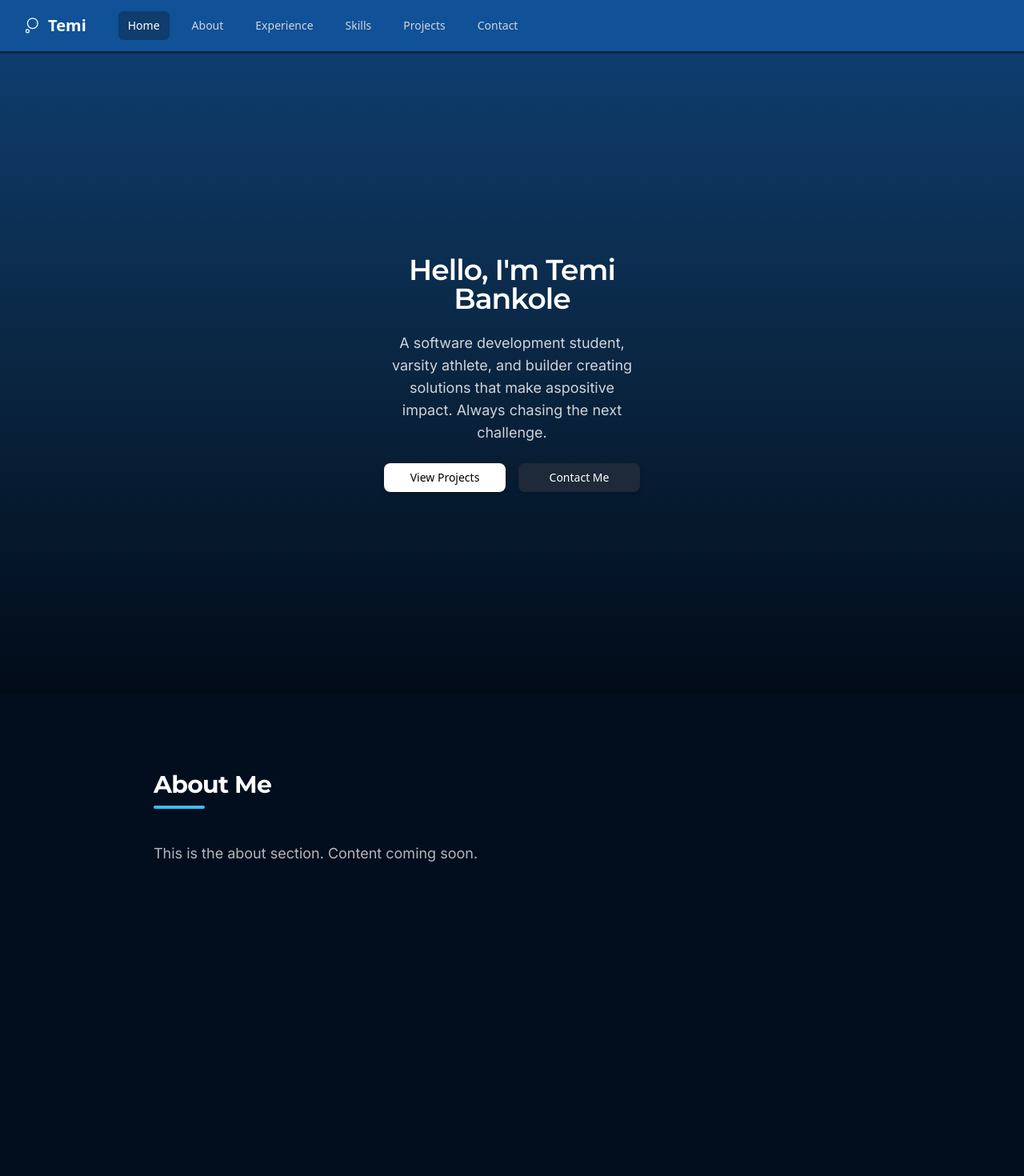
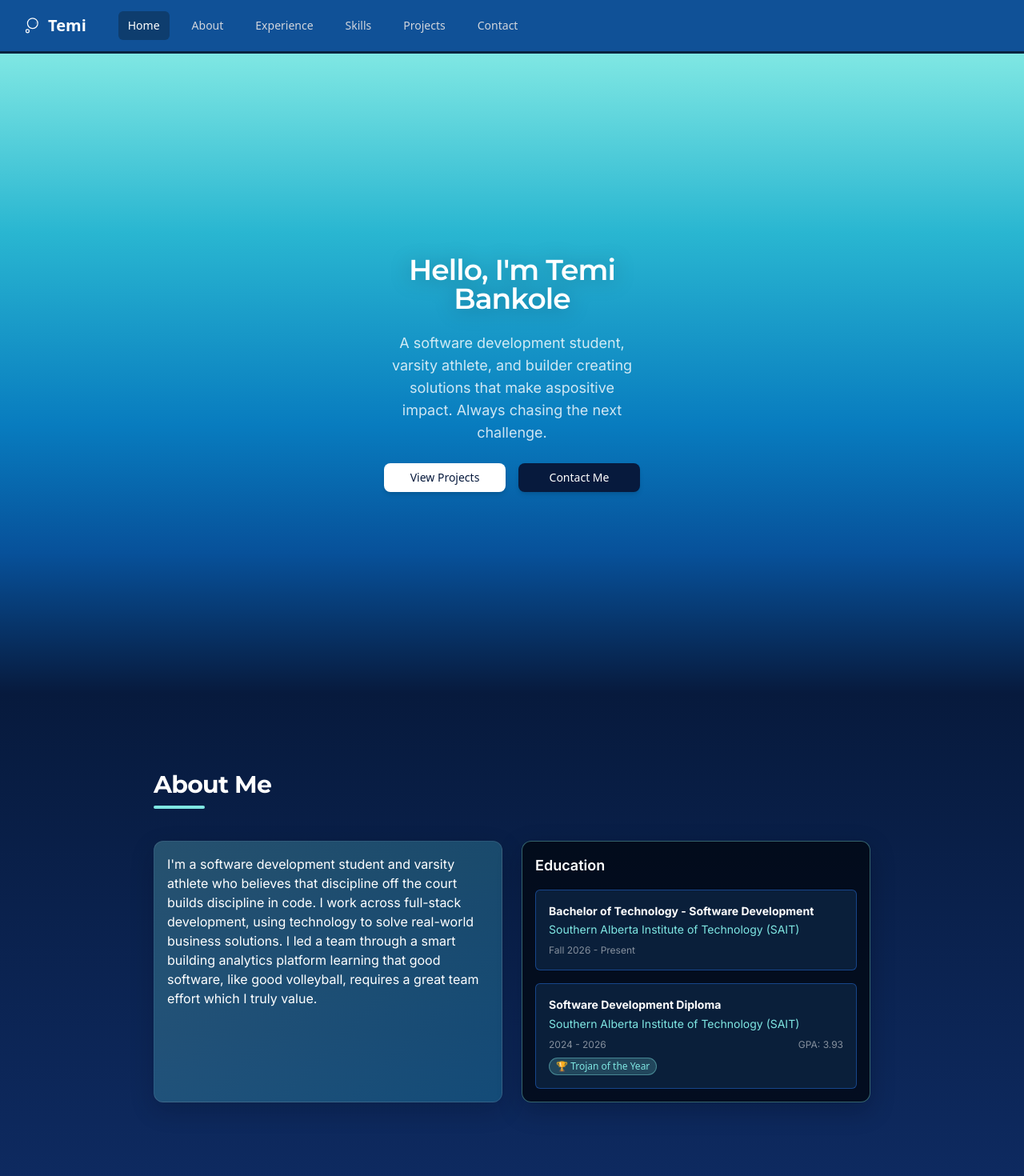
Before and after one commit to Temsters/Portfolio, a Next.js app: page / in a window 1280 px wide. Shown: the top 1470 px of the page at 80% size. Built offline with nearby package versions, Linux system fonts and the light colour scheme.

Commit message:
Add gradient to display ocean theme of portfolio

```diff
--- a/app/_components/About.js
+++ b/app/_components/About.js
@@ -1,14 +1,62 @@
 "use client";
 
 export default function About() {
+
+  //Education stored as an array of objects with degree, school, and year properties.
+  const education = [
+    {
+      degree: "Bachelor of Technology - Software Development",
+      school: "Southern Alberta Institute of Technology (SAIT)",
+      period: "Fall 2026 - Present",
+      gpa:null,
+      badge: null
+
+    },
+    {
+      degree: "Software Development Diploma",
+      school: "Southern Alberta Institute of Technology (SAIT)",
+      period: "2024 - 2026",
+      gpa:"GPA: 3.93",
+      badge: "Trojan of the Year"
+
+    }
+  ];
+
   return (
-    <section id="about" className="min-h-screen w-full bg-[#020e1e] px-6 py-24 text-white sm:px-10 md:px-14 lg:px-16">
+    <section id="about" className="min-h-screen w-full bg-[linear-gradient(180deg,_var(--midnight)_0%,_var(--navy)_100%)] px-6 py-24 text-white sm:px-10 md:px-14 lg:px-16">
       <div className="max-w-4xl mx-auto">
         <h2 className="text-3xl font-bold tracking-tight text-white mb-2">About Me</h2>
-        <div className="w-16 h-1 bg-[#38BDF8] rounded-3xl mb-10" />
-        <p className="text-white/70 text-lg leading-8">
-          This is the about section. Content coming soon.
-        </p>
+        <div className="w-16 h-1 bg-[var(--surface)] rounded-3xl mb-10" />
+        <div className="flex flex-col sm:flex-row gap-6">
+
+          {/* Left - Bio */}
+          <div className="flex-1 max-h-full rounded-xl border border-white/10 bg-[linear-gradient(135deg,_rgba(127,231,227,0.25)_0%,_rgba(41,182,209,0.25)_100%)] p-4 shadow-[0_10px_30px_rgba(2,8,18,0.2)]">
+            <p>I&apos;m a software development student and varsity athlete who believes that discipline off the court builds discipline in code.
+              I work across full-stack development, using technology to solve real-world business solutions.
+              I led a team through a smart building analytics platform learning that good software, like good volleyball, requires a great team effort which I truly value.
+            </p>
+          </div>
+
+          {/* Right - Education */}
+          <div className="flex-1 rounded-xl border border-[var(--surface)]/40 bg-[#020812]/80 p-4 flex flex-col gap-4 shadow-[0_10px_30px_rgba(2,8,18,0.25)]">
+            <p className="text-lg font-semibold text-white">Education</p>
+            {education.map((edu, i) => (
+              <div key={i} className="rounded-md border border-blue-500/40 bg-[#0A1F3A] p-4">
+                <p className="font-bold text-white text-sm leading-snug">{edu.degree}</p>
+                <p className="text-[var(--surface)] text-sm mt-1">{edu.school}</p>
+                <div className="flex items-center justify-between mt-2">
+                  <p className="text-white/50 text-xs">{edu.period}</p>
+                  {edu.gpa && <p className="text-white/50 text-xs">{edu.gpa}</p>}
+                </div>
+                {edu.badge && (
+                  <span className="inline-block mt-2 text-xs bg-[rgba(127,231,227,0.2)] text-[var(--surface)] border border-[var(--surface)]/40 rounded-full px-2 py-0.5">
+                    🏆 {edu.badge}
+                  </span>
+                )}
+              </div>
+            ))}
+          </div>
+        </div>
       </div>
     </section>
   );
--- a/app/_components/Contact.js
+++ b/app/_components/Contact.js
@@ -2,10 +2,10 @@
 
 export default function Contact() {
   return (
-    <section id="contact" className="min-h-screen w-full bg-[#020e1e] px-6 py-24 text-white sm:px-10 md:px-14 lg:px-16">
+    <section id="contact" className="min-h-screen w-full bg-[linear-gradient(180deg,_var(--ocean)_0%,_var(--deep-ocean)_100%)] px-6 py-24 text-white sm:px-10 md:px-14 lg:px-16">
       <div className="max-w-4xl mx-auto">
         <h2 className="text-3xl font-bold tracking-tight text-white mb-2">Contact</h2>
-        <div className="w-16 h-1 bg-[#38BDF8] rounded-3xl mb-10" />
+        <div className="w-16 h-1 bg-[var(--surface)] rounded-3xl mb-10" />
         <p className="text-white/70 text-lg leading-8">
           This is the contact section. Content coming soon.
         </p>
--- a/app/_components/Projects.js
+++ b/app/_components/Projects.js
@@ -2,10 +2,10 @@
 
 export default function Projects() {
   return (
-    <section id="projects" className="min-h-screen w-full bg-[#020e1e] px-6 py-24 text-white sm:px-10 md:px-14 lg:px-16">
+    <section id="projects" className="min-h-screen w-full bg-[linear-gradient(180deg,_var(--deep-blue)_0%,_var(--ocean)_100%)] px-6 py-24 text-white sm:px-10 md:px-14 lg:px-16">
       <div className="max-w-4xl mx-auto">
         <h2 className="text-3xl font-bold tracking-tight text-white mb-2">Projects</h2>
-        <div className="w-16 h-1 bg-[#38BDF8] rounded-3xl mb-10" />
+        <div className="w-16 h-1 bg-[var(--surface)] rounded-3xl mb-10" />
         <p className="text-white/70 text-lg leading-8">
           This is the about section. Content coming soon.
         </p>
--- a/app/_components/Skills.js
+++ b/app/_components/Skills.js
@@ -2,10 +2,10 @@
 
 export default function Skills() {
   return (
-    <section id="skills" className="min-h-screen w-full bg-[#020e1e] px-6 py-24 text-white sm:px-10 md:px-14 lg:px-16">
+    <section id="skills" className="min-h-screen w-full bg-[linear-gradient(180deg,_var(--navy)_0%,_var(--deep-blue)_100%)] px-6 py-24 text-white sm:px-10 md:px-14 lg:px-16">
       <div className="max-w-4xl mx-auto">
         <h2 className="text-3xl font-bold tracking-tight text-white mb-2">Skills</h2>
-        <div className="w-16 h-1 bg-[#38BDF8] rounded-3xl mb-10" />
+        <div className="w-16 h-1 bg-[var(--surface)] rounded-3xl mb-10" />
         <p className="text-white/70 text-lg leading-8">
           This is the skillssection. Content coming soon.
         </p>
--- a/app/globals.css
+++ b/app/globals.css
@@ -1,8 +1,15 @@
 @import "tailwindcss";
 
 :root {
-  --background: #ffffff;
-  --foreground: #171717;
+  --background: #020812;
+  --foreground: #f8fbff;
+  --surface: #7FE7E3;
+  --turquoise: #29B6D1;
+  --ocean: #087CBF;
+  --deep-blue: #07519A;
+  --navy: #102F6B;
+  --midnight: #071A3D;
+  --deep-ocean: #020812;
 }
 
 html {
@@ -18,7 +25,7 @@ html {
 }
 
 body {
-  background: var(--background);
+  background: linear-gradient(180deg, var(--surface) 0%, var(--turquoise) 20%, var(--ocean) 45%, var(--deep-blue) 65%, var(--navy) 80%, var(--deep-ocean) 100%);
   color: var(--foreground);
   font-family: var(--font-inter), Arial, Helvetica, sans-serif;
 }
--- a/app/page.tsx
+++ b/app/page.tsx
@@ -11,9 +11,9 @@ export default function Home() {
     <div className="flex min-h-screen w-full flex-col bg-zinc-50 font-sans dark:bg-black">
       <Navbar />
 
-      <main id="home" className="flex min-h-screen w-full flex-1 items-center justify-center bg-linear-to-t from-[#020B18] via-[#0A2540] to-[#0E3D6E] px-6 py-16 text-white sm:px-10 md:px-14 lg:px-16 lg:py-24">
+      <main id="home" className="flex min-h-screen w-full flex-1 items-center justify-center bg-[linear-gradient(180deg,_var(--surface)_0%,_var(--turquoise)_28%,_var(--ocean)_58%,_var(--deep-blue)_78%,_var(--midnight)_100%)] px-6 py-16 text-white sm:px-10 md:px-14 lg:px-16 lg:py-24">
         <div className="flex w-full max-w-2xl flex-col items-center justify-center gap-6 text-center">
-          <h1 className="max-w-xs text-4xl font-semibold leading-9 tracking-tight text-white">
+          <h1 className="max-w-xs text-4xl font-semibold leading-9 tracking-tight text-white drop-shadow-[0_2px_12px_rgba(2,8,18,0.25)]">
             Hello, I&apos;m Temi Bankole
           </h1>
           <p className="max-w-xs text-lg leading-7 text-white/80">
@@ -21,13 +21,13 @@ export default function Home() {
           <div className="flex w-full max-w-xs flex-col gap-4 sm:flex-row">
             <a
               href="/docs"
-              className="flex w-full items-center justify-center rounded-lg bg-white px-4 py-2 text-sm font-medium text-black shadow-md transition hover:bg-gray-100 focus:outline-none focus:ring-2 focus:ring-gray-400 focus:ring-offset-2 dark:bg-gray-800 dark:text-white dark:hover:bg-gray-700 dark:focus:ring-gray-500 dark:focus:ring-offset-gray-900"
+              className="flex w-full items-center justify-center rounded-lg bg-white px-4 py-2 text-sm font-medium text-[#071A3D] shadow-md transition hover:bg-slate-100 focus:outline-none focus:ring-2 focus:ring-[#7FE7E3] focus:ring-offset-2"
             >
               View Projects
             </a>
             <a
               href="/examples"
-              className="flex w-full items-center justify-center rounded-lg bg-gray-800 px-4 py-2 text-sm font-medium text-white shadow-md transition hover:bg-gray-700 focus:outline-none focus:ring-2 focus:ring-gray-400 focus:ring-offset-2 dark:bg-gray-800 dark:text-white dark:hover:bg-gray-700 dark:focus:ring-gray-500 dark:focus:ring-offset-gray-900"
+              className="flex w-full items-center justify-center rounded-lg bg-[#071A3D] px-4 py-2 text-sm font-medium text-white shadow-md transition hover:bg-[#102F6B] focus:outline-none focus:ring-2 focus:ring-[#29B6D1] focus:ring-offset-2"
             >
               Contact Me
             </a>
```
